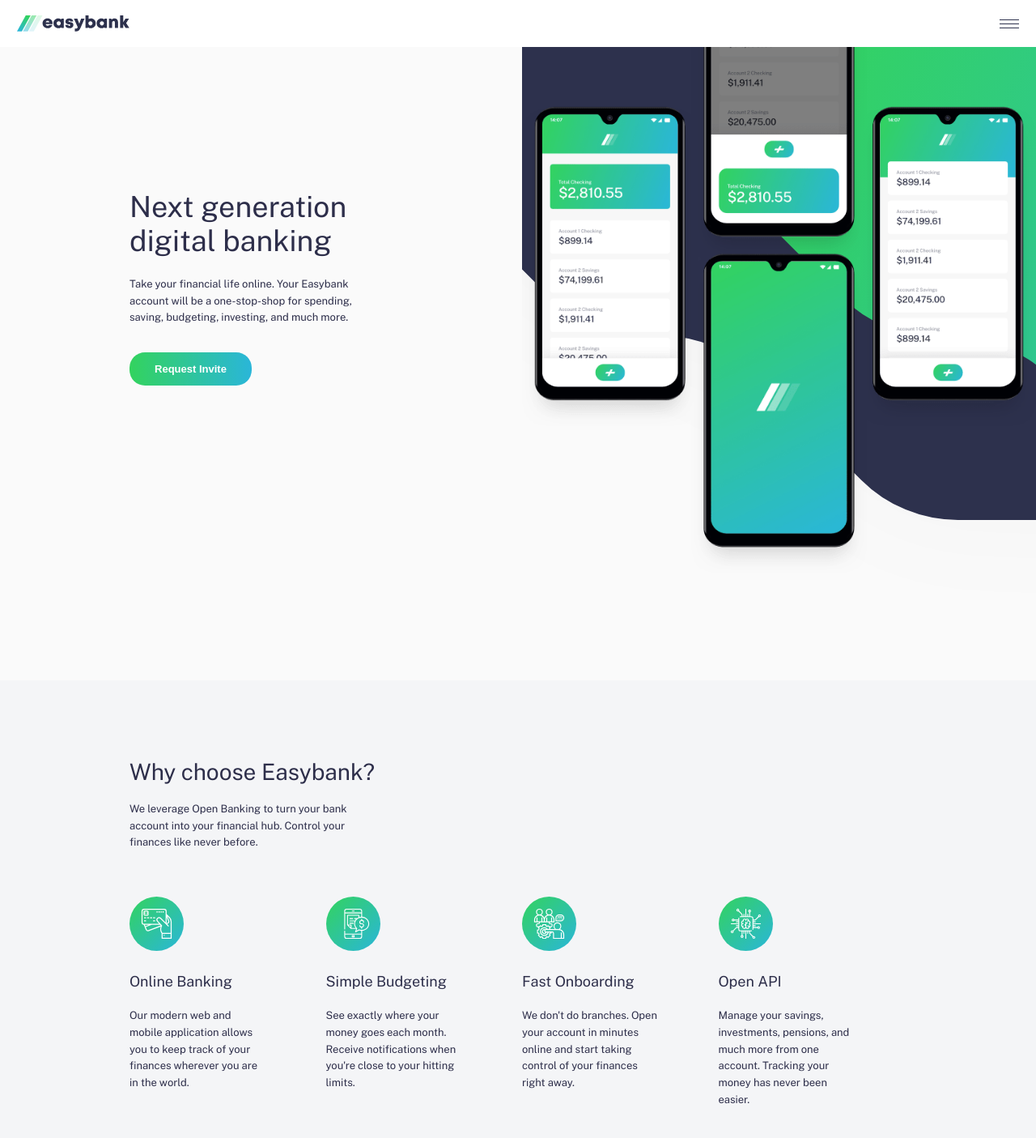
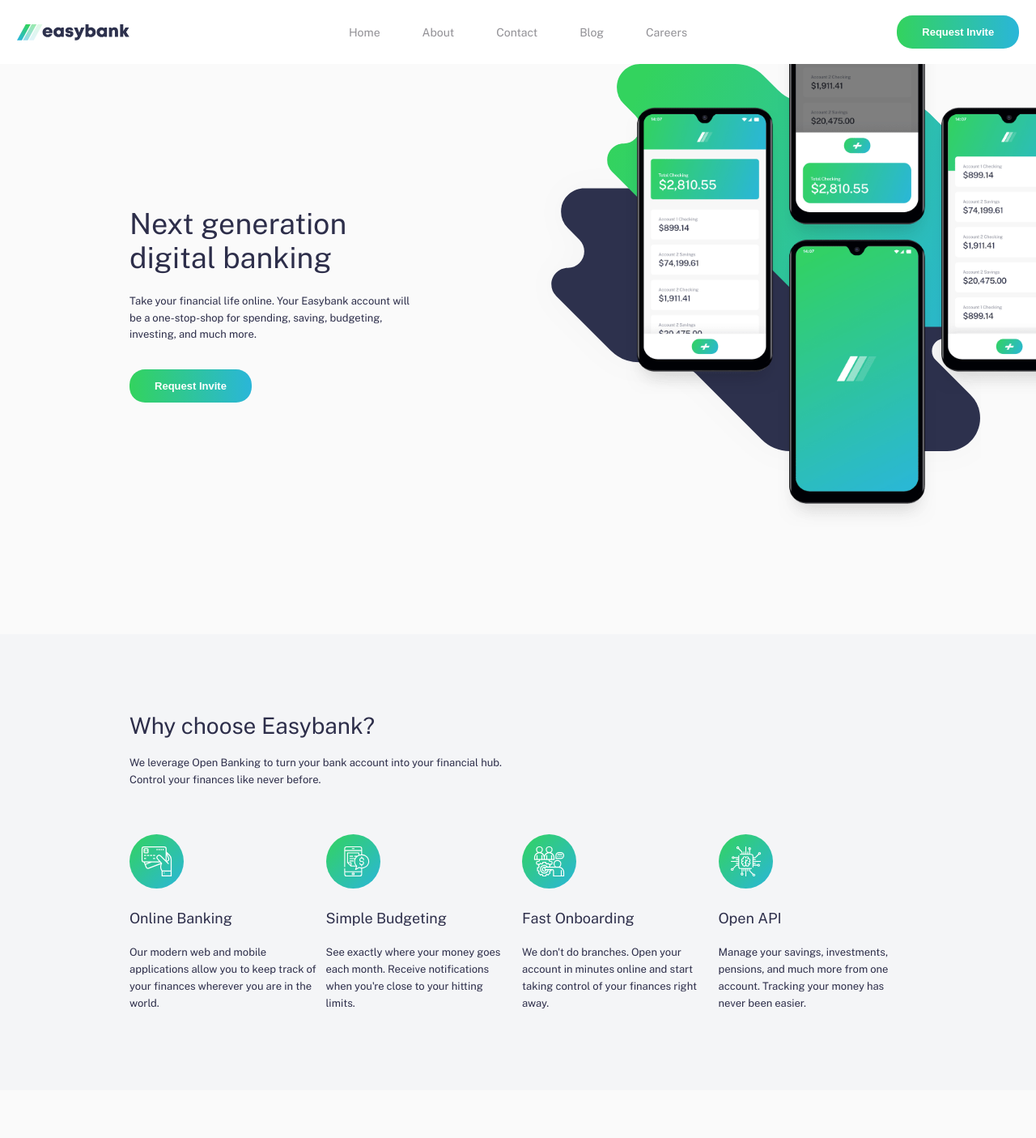
Before and after one commit to Mia703/FrontEndMentor--Re-EasyBank, a plain HTML site: page index.html in a window 1280 px wide. Shown: the top 1405 px of the page at 81% size. Drawn offline with nearby package versions, Linux system fonts and the light colour scheme.

Commit message:
finsihed desktop edits

```diff
--- a/index.html
+++ b/index.html
@@ -22,6 +22,16 @@
 
 	<div class="header-section grid">
 		<img id="logo" src="./assets/logo.svg" alt="">
+		<nav id="header-nav">
+			<ul>
+				<li>Home</li>
+				<li>About</li>
+				<li>Contact</li>
+				<li>Blog</li>
+				<li>Careers</li>
+			</ul>
+		</nav>
+		<button>Request Invite</button>
 		<img id="hamburger-icon" src="./assets/icon-hamburger.svg" alt="">
 	</div>
 
@@ -40,7 +50,6 @@
 			<img id="mobile-phone-img" src="./assets/image-mockups.png" alt="">
 		</div>
 
-
 	</div>
 
 
@@ -56,7 +65,7 @@
 				<img src="./assets/icon-online.svg" alt="">
 				<h3>Online Banking</h3>
 				<p>
-					Our modern web and mobile application allows you to keep track
+					Our modern web and mobile applications allow you to keep track
 					of your finances wherever you are in the world.
 				</p>
 			</div>
--- a/style.css
+++ b/style.css
@@ -5,6 +5,8 @@
 	--primary-font-colour: #2D2E4A;
 	--bright-green: #33D35E;
 	--bright-blue: #2AB6D9;
+	--bright-green-hover: #84E1AA;
+	--bright-blue-hover: #81D5DF;
 	--gray-white: #F4F5F7; /* background */
 	--off-white: #FAFAFA; /* background */
 	--card-blurb-colour: #A2A2A4 ;
@@ -26,9 +28,6 @@ li {
 body {
 	font-family: 'Public Sans', sans-serif;
 	color: var(--primary-font-colour);
-
-	/* global padding */
-	/* padding: 0 15px; */
 }
 
 .grid {
@@ -76,6 +75,15 @@ button {
 	background-image: linear-gradient(to right, var(--bright-green), var(--bright-blue));
 
 	border: none;
+
+	cursor: pointer;
+
+	transition: 3s;
+}
+
+button:hover {
+	background-image: linear-gradient(to right, var(--bright-green-hover), var(--bright-blue-hover));
+	transition: 3s;
 }
 
 /* =================== primary media query =================== */
@@ -89,6 +97,14 @@ button {
 #logo {
 	grid-column: span 3;
 	margin: auto 0;
+}
+
+nav {
+	display: none;
+}
+
+.header-section.grid button {
+	display: none;
 }
 
 #hamburger-icon {
@@ -107,7 +123,7 @@ button {
 
 	background-image: url(./assets/bg-intro-mobile.svg);
 	background-repeat: no-repeat;
-	background-size: contain;
+	background-size: 100%;
 
 	overflow: hidden;
 }
@@ -131,11 +147,13 @@ button {
 }
 
 .hero-section h1 {
-	margin-bottom: 1.4rem;
+	max-width: 15ch;
+	margin: 0 auto 1.4rem;
 }
 
 .hero-section p {
-	margin-bottom: 2rem;
+	max-width: 40ch;
+	margin: 0 auto 2rem;
 }
 
 /* ---------- services section ---------- */
@@ -146,11 +164,13 @@ button {
 }
 
 .services-section h2 {
-	margin-bottom: 1.25rem;
+	max-width: 15ch;
+	margin: 0 auto 1.25rem;
 }
 
 #services-bio {
-	margin-bottom: 3.5rem;
+	max-width: 40ch;
+	margin: 0 auto 3.5rem;
 }
 
 /* each card spans the whole width */
@@ -167,7 +187,8 @@ button {
 }
 
 .card p {
-	margin-bottom: 2.1rem;
+	max-width: 35ch;
+	margin: 0 auto 2.1rem;
 }
 
 
@@ -182,10 +203,6 @@ button {
 	margin-bottom: 2.25rem;
 }
 
-.articles-cards.grid {
-	gap: 25px;
-}
-
 .acard {
 	grid-column: span 4;
 
@@ -194,7 +211,7 @@ button {
 	background-color: white;
 
 	/* size of the card */
-	width: 291px;
+	max-width: 291px;
 
 	box-shadow: 5px 5px 9px var(--card-blurb-colour);
 	transition: 0.3s;
@@ -314,14 +331,10 @@ footer button {
 	}
 
 	/* ---------- everything else ---------- */
+
 	/* ---------- header section ---------- */
 	.header-section.grid {
 		padding: 1.2rem 2rem;
-	}
-
-	/* ---------- hero section ---------- */
-	.hero-section p {
-		padding: 0 8rem;
 	}
 
 	/* ---------- image section ---------- */
@@ -329,13 +342,22 @@ footer button {
 		bottom: 15rem;
 	}
 
-	/* ---------- services section ---------- */
-	#services-bio {
-		padding: 0 9rem;
+	/* ---------- hero section ---------- */
+	.hero-section h1 {
+		max-width: 30ch;
 	}
 
-	.card p {
-		padding: 0 2.5rem;
+	.hero-section p {
+		max-width: 55ch;
+	}
+
+	/* ---------- services section ---------- */
+	.services-section h2 {
+		max-width: 30ch;
+	}
+
+	#services-bio {
+		max-width: 50ch;
 	}
 
 	/* ---------- footer ---------- */
@@ -345,7 +367,7 @@ footer button {
 }
 
 /* ---------- desktop ---------- */
-@media only screen and (min-width: 64.063em) and (max-width: 90em) {
+@media only screen and (min-width: 64.063em) {
 
 	/* ---------- grids ---------- */
 	.hero-section {
@@ -356,6 +378,10 @@ footer button {
 	.image-collection {
 		grid-row: 1;
 		grid-column: span 2;
+
+		background-image: url(./assets/bg-intro-desktop.svg);
+		background-repeat: no-repeat;
+		background-size: 100%;
 	}
 
 	.services-cards .card {
@@ -368,21 +394,63 @@ footer button {
 
 	/* ---------- everything else ---------- */
 
+	/* ---------- header section ---------- */
+	#logo {
+		grid-column: span 1;
+	}
+
+	nav {
+		display: block;
+		grid-column: span 2;
+		margin: auto auto;
+	}
+
+	nav li {
+		display: inline-block;
+		font-size: 14px;
+		color: #919095;
+
+		margin: 0rem 1.5rem;
+		cursor: pointer;
+	}
+
+	nav li:hover {
+		border-bottom: 2px solid;
+		border-image: linear-gradient(to right, var(--bright-green), var(--bright-blue)) 1;
+	}
+
+	.header-section.grid button {
+		display: block;
+		grid-column: span 1;
+		margin: auto 0 auto auto;
+	}
+
+	#hamburger-icon {
+		display: none;
+	}
+
+	/* ---------- image section ---------- */
+	#mobile-phone-img {
+		max-width: 90%;
+		left: 8rem;
+	}
+
 	/* ---------- hero section ---------- */
 	.hero-section {
 		text-align: left;
-		padding: 11rem 10rem;
+		padding-top: 11rem;
+		padding-left: 10rem;
 	}
 
 	.hero-section h1 {
-		padding-right: 2rem;
+		max-width: 15ch;
+		margin: 0 0 1.4rem;
 	}
 
 	.hero-section p {
-		padding-right: 2rem;
+		max-width: 45ch;
+		margin: 0 0 2rem;
 	}
-
-	/* ---------- image section ---------- */
 
 	/* ---------- services section ---------- */
 	.services-section {
@@ -390,22 +458,24 @@ footer button {
 		padding: 6rem 10rem;
 	}
 
+	.services-section h2 {
+		max-width: 20ch;
+		margin: 0 0 1.25rem;
+	}
+
 	#services-bio {
-		padding-right: 40rem;
+		max-width: 60ch;
+		margin: 0 0 3.5rem;
 	}
 
 	.card p {
-		padding-right: 4rem;
+		margin: 0;
 	}
 
 	/* ---------- article section ---------- */
 	.articles-section {
 		text-align: left;
 		padding: 6rem 10rem;
-	}
-
-	.acard {
-		width: 260px;
 	}
 
 	/* ---------- footer section ---------- */
@@ -447,5 +517,7 @@ footer button {
 		grid-row: 2;
 		grid-column: 4/5;
 
+		font-size: 9px;
+
 	}
 }
```
